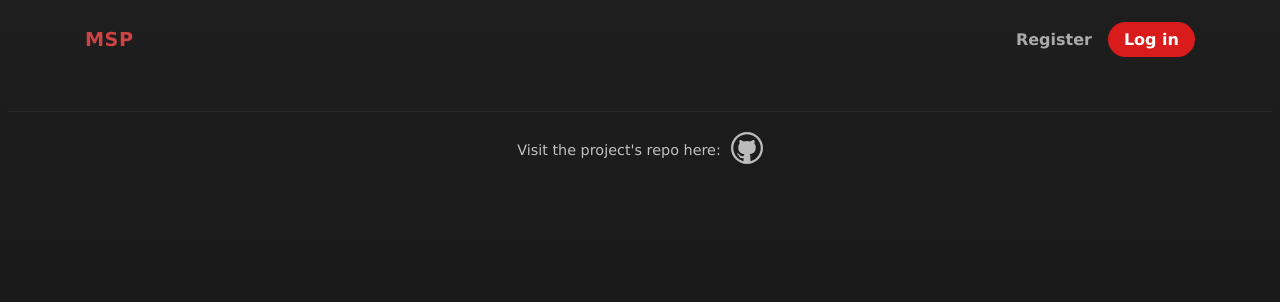
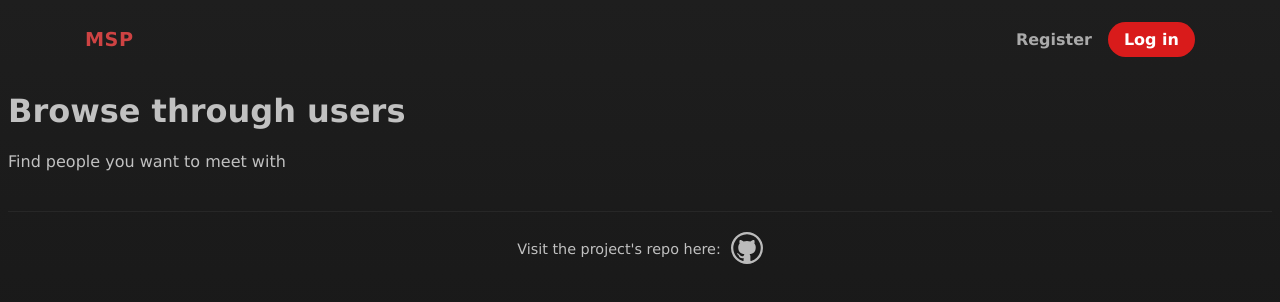
Before and after one commit to WiktorM413/meeting-scheduling-platform, a React (Vite) app in the folder frontend/: page /userSearch in a window 1280 px wide. Shown: the top 302 px of the page. Built offline with nearby package versions, Linux system fonts and the light colour scheme; no server answers.

Commit message:
Create route userSearch and add it to header

```diff
--- a/frontend/src/Routes/UserRoutes.tsx
+++ b/frontend/src/Routes/UserRoutes.tsx
@@ -1,6 +1,7 @@
 import type { RouteObject } from "react-router-dom";
 import UserProfile from "../User/UserProfile";
 import UserSettings from "../User/UserSettings";
+import UserSearch from "../User/UserSearch";
 
 const UserRoutes: RouteObject[] =
 [
@@ -11,6 +12,10 @@ const UserRoutes: RouteObject[] =
 	{
 		path:    "/userSettings/:userId",
 		element: <UserSettings />
+	},
+	{
+		path:    "/userSearch",
+		element: <UserSearch />
 	}
 ]
 
--- a/frontend/src/Templates/Header/Header.tsx
+++ b/frontend/src/Templates/Header/Header.tsx
@@ -17,6 +17,7 @@ export default function Header()
 				<div className="msp-header-main-routes-group">
 					<MspAnchor className="msp-header-meetings" label="Meetings" navigator={navigate} to="/meetings"/>
 					<MspAnchor className="msp-header-schedule" label="Schedule" navigator={navigate} to="/schedule" />
+					<MspAnchor className="msp-header-search"   label="Search"   navigator={navigate} to="userSearch"/>
 				</div>
 			}
 			<AccountButtons isAuthenticated={isAuthenticated}/>
--- /dev/null
+++ b/frontend/src/User/UserSearch.tsx
@@ -0,0 +1,14 @@
+export default function UserSearch()
+{
+	return (
+		<div className="msp-user-search">
+			<div className="msp-user-search-header">
+				<h1>Browse through users</h1>
+				<p>Find people you want to meet with</p>
+			</div>
+			<div>
+
+			</div>
+		</div>
+	);
+}
```
